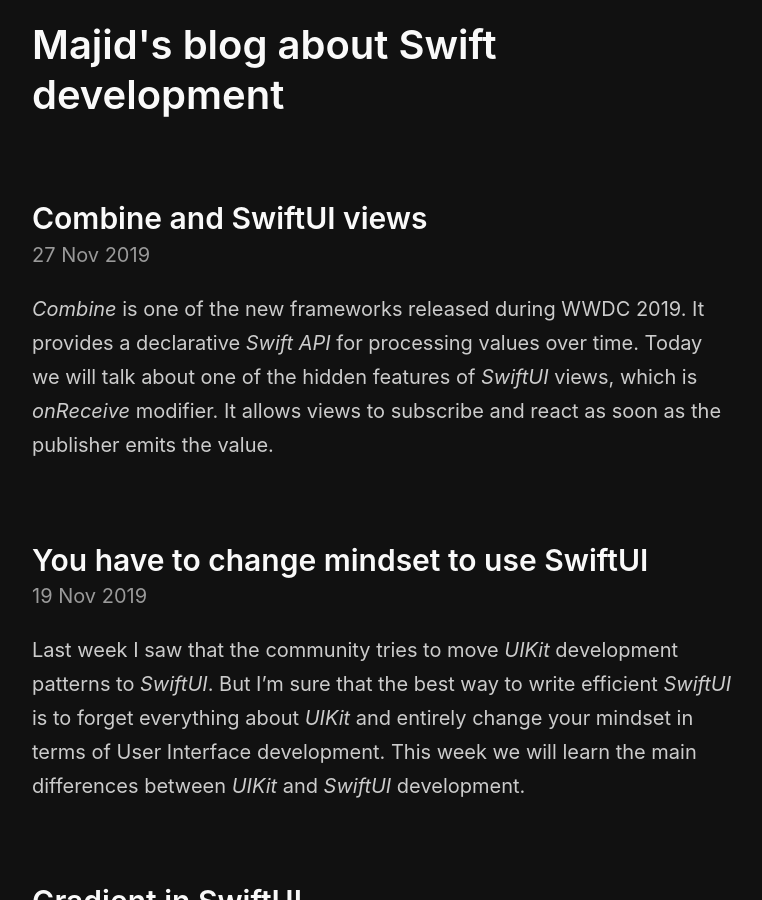
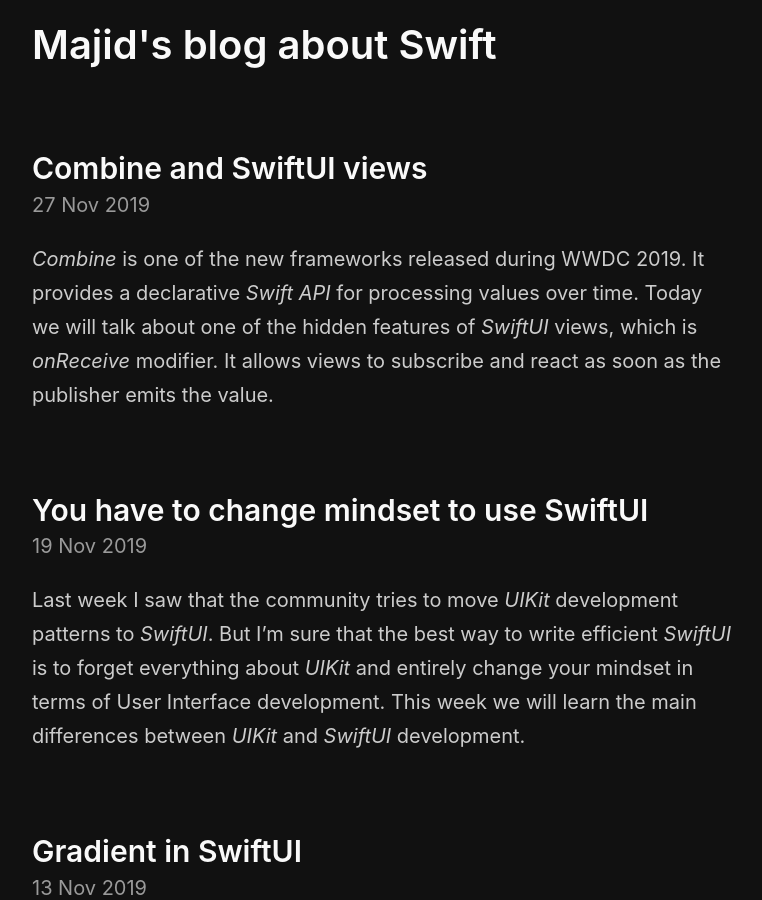
Before and after one commit to mecid/mecid.github.io, a Jekyll site: the page built from index.html, in a window 1280 px wide and 900 px high. Shown: the whole window, without its empty margins (258-1020 px from the left). Built offline with Jekyll 4.4.1, drawn with Linux system fonts in a browser that asks for light colours; the list of posts is cut into pages by our own code.

Commit message:
Update _config.yml

```diff
--- a/_config.yml
+++ b/_config.yml
@@ -2,7 +2,7 @@
 permalink:           pretty
 
 # Setup
-title:               Majid's blog about Swift development
+title:               Majid's blog about Swift
 url:                 https://swiftwithmajid.com
 paginate:            10
 baseurl:             ""
```
